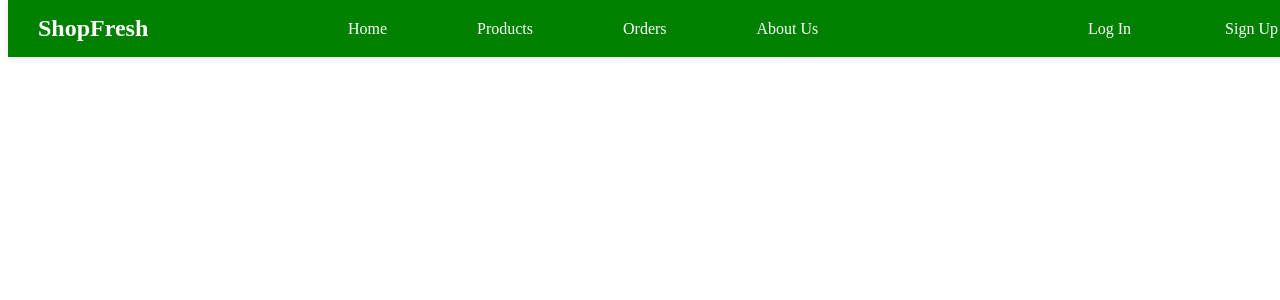
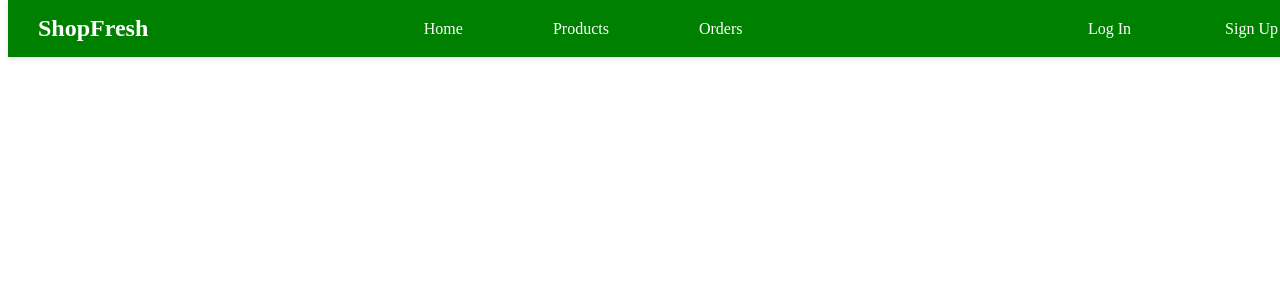
Before and after one commit to Noice04/ecomproject, a PHP site: page /app/Resources/Views/Public/header.php in a window 1280 px wide. Shown: the top 300 px of the page. Run offline with PHP 8.4, Linux system fonts and the light colour scheme.

Commit message:
Update header.php

```diff
--- a/app/Resources/Views/Public/header.php
+++ b/app/Resources/Views/Public/header.php
@@ -88,7 +88,6 @@
                     <a href="homes">Home</a>
                     <a href="products">Products</a>
                     <a href="orders">Orders</a>
-                    <a href="dead/About_Us">About Us</a> <!-- i am using the about us link here to display the custom error pages -->
                 </nav>
 
 
```
